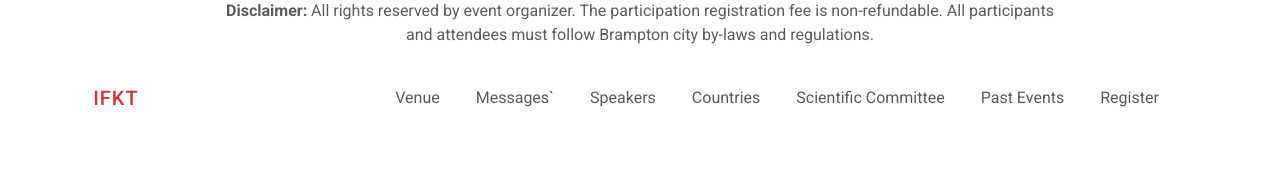
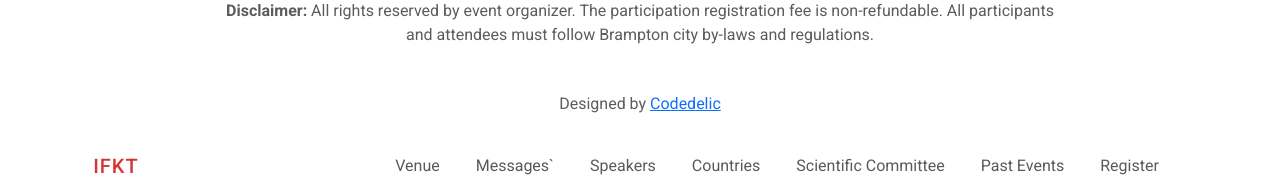
Before and after one commit to Harman-Sahota/IFKT, a React (Create React App) app in the folder frontend/: page / in a window 1280 px wide. Shown: the part 9888-10076 px from the top of the page. Before the commit the page ends 10014 px from the top, so only its background shows below. Built offline with nearby package versions, Linux system fonts and the light colour scheme.

Commit message:
codedelic mark

```diff
--- a/frontend/src/Pages/Home.js
+++ b/frontend/src/Pages/Home.js
@@ -370,7 +370,7 @@ const Home = () => {
                 </div>
 
                 <p className={styles.copyright}><b>Disclaimer:</b> All rights reserved by event organizer. The participation registration fee is non-refundable. All participants and attendees must follow Brampton city by-laws and regulations.</p>
-
+                <p className={styles.copyright}>Designed by <a href='https://codedelic.com'>Codedelic</a></p>
                 <Navbar />
 
                 <Modal
--- a/frontend/src/global.css
+++ b/frontend/src/global.css
@@ -1,6 +1,9 @@
 body {
     font-family: 'Roboto', sans-serif;
     background: white;
+    -webkit-font-smoothing: antialiased;
+    -moz-osx-font-smoothing: grayscale;
+    font-smooth: never;
 }
 
 .carousel-text {
```
